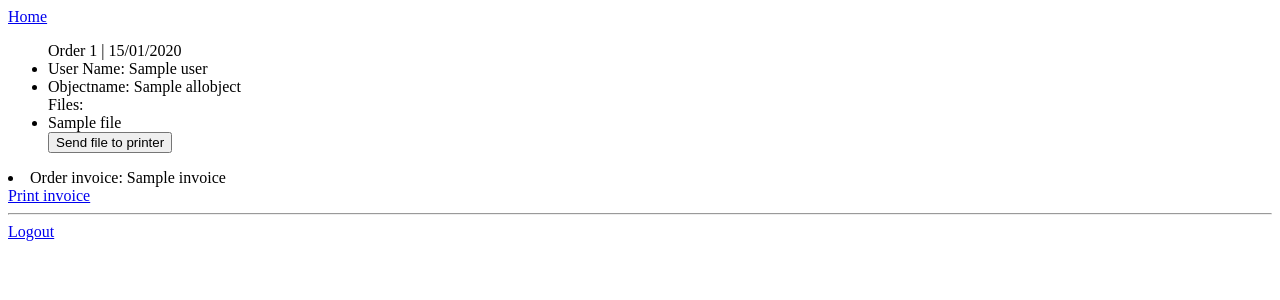
After one commit to bosarn/Eindwerk-back-end, a Symfony app: template templates/admin/orders.html.twig in a window 1280 px wide. The commit adds this page. Shown: the top 300 px of the page. Run offline with Twig, Linux system fonts and the light colour scheme; the template is opened without the code that fills it: most values are stand-ins (such as "Sample title", 1, 10 or a date in 2020); some libraries are stand-ins or nearby versions.

Commit message:
-Admin controls -- display orders                 -- order functions

```diff
--- a/composer.json
+++ b/composer.json
@@ -5,6 +5,7 @@
         "php": "^7.2.5",
         "ext-ctype": "*",
         "ext-iconv": "*",
+        "ext-json": "*",
         "api-platform/api-pack": "^1.2",
         "doctrine/doctrine-migrations-bundle": "^2.1",
         "lexik/jwt-authentication-bundle": "^2.6",
@@ -12,10 +13,10 @@
         "symfony/dotenv": "5.0.*",
         "symfony/flex": "^1.3.1",
         "symfony/framework-bundle": "5.0.*",
+        "symfony/http-client": "5.0.*",
         "symfony/inflector": "5.0.*",
         "symfony/maker-bundle": "^1.17",
-        "symfony/yaml": "5.0.*",
-      "ext-json": "*"
+        "symfony/yaml": "5.0.*"
     },
     "require-dev": {
         "symfony/profiler-pack": "^1.0"
--- a/src/Entity/OrderDetails.php
+++ b/src/Entity/OrderDetails.php
@@ -19,7 +19,7 @@ use Symfony\Component\Serializer\Annotation\Groups;
  *     itemOperations={
  *         "get"={"security"="is_granted('ROLE_ADMIN')"},
  *         "put"={"security"="is_granted('ROLE_ADMIN')"},
- *         "delete"={"security"="is_granted('ROLE_ADMIN')"}
+ *         "delete"={"security"="is_granted('ROLE_ADMI`N')"}
  *     }
  * )
  * @ORM\Entity(repositoryClass=OrderDetailsRepository::class)
@@ -32,7 +32,7 @@ class OrderDetails
      * @ORM\GeneratedValue()
      * @ORM\Column(type="integer")
      */
-    private $id;
+    public $id;
 
     /**
      * @ORM\Column(type="integer")
--- a/src/Entity/User.php
+++ b/src/Entity/User.php
@@ -14,7 +14,7 @@ use Symfony\Component\Serializer\Annotation\Groups;
  * @ApiResource(
  *     normalizationContext={"groups"={"user:read"}},
  *     denormalizationContext={"groups"={"user:write"}},
-collectionOperations={
+        collectionOperations={
  *         "get"={"security"="is_granted('ROLE_ADMIN')","security_message"="Only admin can see all users."},
  *         "post",
  *     },
@@ -63,7 +63,7 @@ class User implements UserInterface
 
     /**
      * @ORM\OneToMany(targetEntity=Orders::class, mappedBy="user",cascade={"persist"})
-     * @Groups({"user:read","user:write"})
+     * @Groups({"user:read"})
      */
     private $orders;
 
--- a/src/OrderUserListener.php
+++ b/src/OrderUserListener.php
@@ -5,6 +5,7 @@ namespace App;
 
 
 use App\Entity\Orders;
+
 use phpDocumentor\Reflection\Type;
 use Symfony\Component\Security\Core\Security;
 
--- /dev/null
+++ b/templates/admin/orders.html.twig
@@ -0,0 +1,44 @@
+{% extends 'base.html.twig' %}
+
+{% block body %}
+    <div class="container">
+        <div class="row">
+            {% if is_granted('IS_AUTHENTICATED_FULLY') %}
+                <p>Email: {{ app.user.email }}</p>
+            {% endif %}
+            <a href="/">Home</a>
+
+        </div>
+        <div>
+            {% for order in orders %}
+            <ul>
+                Order {{ order.id }} | {{ order.date | date ('d/m/Y') }}
+
+                <li> User Name: {{ order.user.name }}</li>
+                {% for object in order.Allobjects %}
+
+                <li>  Objectname: {{ object.name }}
+                    {% for detail in object.details %}
+                        {% if  order.id == detail.orders.id %}
+                            : {{ detail.quantity }}
+                        {% endif %}
+                </li>
+                    {% endfor %}
+                    Files:
+                    {% for file in object.files %}
+
+                        <li> {{ file.name }}</li>
+                        <button>Send file to printer</button>
+                    {% endfor %}
+
+                {% endfor %}
+            </ul>
+                <li> Order invoice: {{ order.invoice }}</li>
+                <a href="{{ path('print_invoice', {'id': order.id }) }}">Print invoice</a>
+                <hr>
+        {% endfor %}
+
+        </div>
+
+    </div>
+{% endblock %}
```
Also changed, not shown: src/Controller/AdminController.php (added, +75 -0 lines), src/Entity/Orders.php (+18 -6 lines), src/Repository/OrderDetailsRepository.php (+4 -4 lines), templates/admin/objects.html.twig (added, +12 -0 lines), 2 other files.
